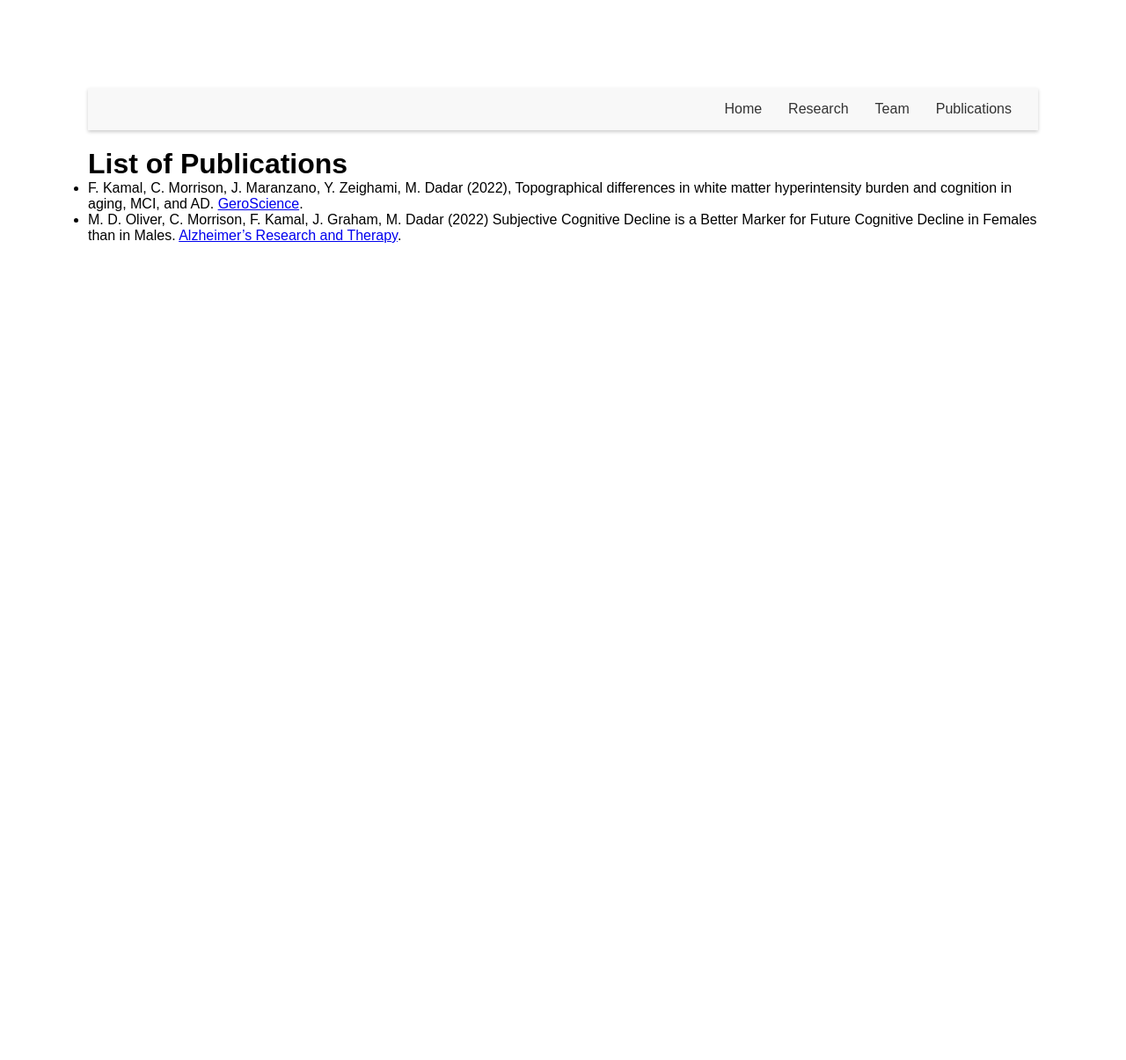
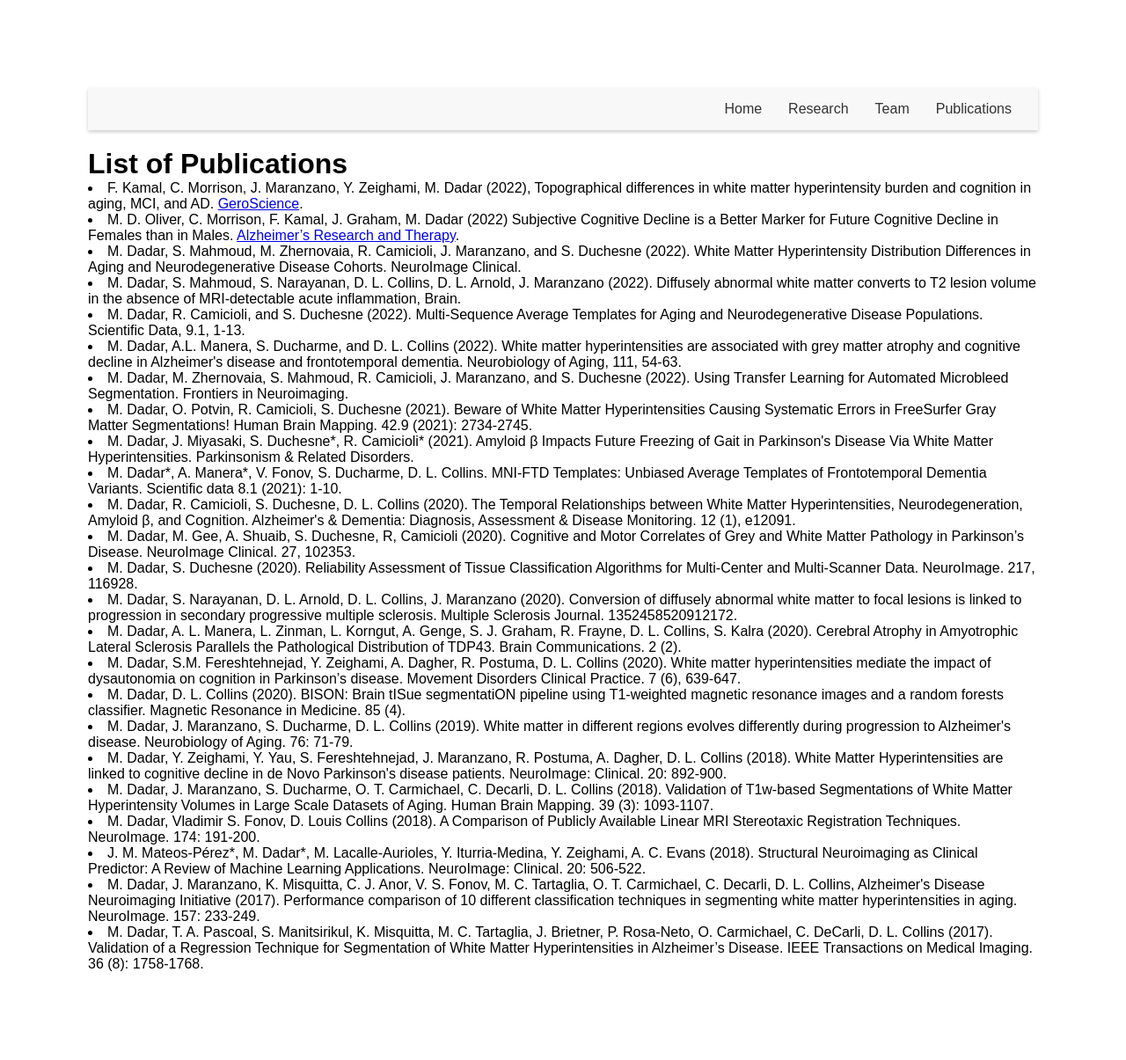
Before and after one commit to VANDAlab/VANDAlab.github.io, a Jekyll site: the page publications.html, which Jekyll copies as it is, in a window 1280 px wide. Shown: the whole page at 88% size. Built offline with Jekyll 4.4.1, drawn with Linux system fonts in a browser that asks for light colours; before the commit the page ends 900 px from its top, so only the background shows below that.

Commit message:
Update publications.html

```diff
--- a/publications.html
+++ b/publications.html
@@ -21,16 +21,32 @@
   <h1>List of Publications</h1>
 </header>
 
-<ul>
   <li> F. Kamal, C. Morrison, J. Maranzano, Y. Zeighami, M. Dadar (2022),
-    Topographical differences in white matter hyperintensity burden and cognition in aging, MCI, and AD.
-    <a href="https://link.springer.com/article/10.1007/s11357-022-00665-6" target="_blank">GeroScience</a>.
-  </li>
-  <li> M. D. Oliver, C. Morrison, F. Kamal, J. Graham, M. Dadar (2022) Subjective Cognitive Decline is a Better Marker for
-    Future Cognitive Decline in Females than in Males.
-    <a href="https://alzres.biomedcentral.com/articles/10.1186/s13195-022-01138-w" target="_blank">Alzheimer’s Research and Therapy</a>.
-  </li>
-</ul>
+    Topographical differences in white matter hyperintensity burden and cognition in aging, MCI, and AD.  <a href="https://link.springer.com/article/10.1007/s11357-022-00665-6" target="_blank">GeroScience</a>. </li>
+  <li> M. D. Oliver, C. Morrison, F. Kamal, J. Graham, M. Dadar (2022) Subjective Cognitive Decline is a Better Marker for Future Cognitive Decline in Females than in Males.
+    <a href="https://alzres.biomedcentral.com/articles/10.1186/s13195-022-01138-w" target="_blank">Alzheimer’s Research and Therapy</a>. </li>
+ <li>  M. Dadar, S. Mahmoud, M. Zhernovaia, R. Camicioli, J. Maranzano, and S. Duchesne (2022). White Matter Hyperintensity Distribution Differences in Aging and Neurodegenerative Disease Cohorts. NeuroImage Clinical.  </li>
+ <li> M. Dadar, S. Mahmoud, S. Narayanan, D. L. Collins, D. L. Arnold, J. Maranzano (2022). Diffusely abnormal white matter converts to T2 lesion volume in the absence of MRI-detectable acute inflammation, Brain.  </li>
+ <li> M. Dadar, R. Camicioli, and S. Duchesne (2022). Multi-Sequence Average Templates for Aging and Neurodegenerative Disease Populations. Scientific Data, 9.1, 1-13.  </li>
+ <li> M. Dadar, A.L. Manera, S. Ducharme, and D. L. Collins (2022). White matter hyperintensities are associated with grey matter atrophy and cognitive decline in Alzheimer's disease and frontotemporal dementia. Neurobiology of Aging, 111, 54-63.  </li>
+ <li> M. Dadar, M. Zhernovaia, S. Mahmoud, R. Camicioli, J. Maranzano, and S. Duchesne (2022). Using Transfer Learning for Automated Microbleed Segmentation. Frontiers in Neuroimaging.  </li>
+ <li> M. Dadar, O. Potvin, R. Camicioli, S. Duchesne (2021). Beware of White Matter Hyperintensities Causing Systematic Errors in FreeSurfer Gray Matter Segmentations! Human Brain Mapping. 42.9 (2021): 2734-2745.  </li>
+ <li> M. Dadar, J. Miyasaki, S. Duchesne*, R. Camicioli* (2021). Amyloid β Impacts Future Freezing of Gait in Parkinson's Disease Via White Matter Hyperintensities. Parkinsonism & Related Disorders.  </li>
+ <li> M. Dadar*, A. Manera*, V. Fonov, S. Ducharme, D. L. Collins. MNI-FTD Templates: Unbiased Average Templates of Frontotemporal Dementia Variants. Scientific data 8.1 (2021): 1-10.  </li>
+ <li> M. Dadar, R. Camicioli, S. Duchesne, D. L. Collins (2020). The Temporal Relationships between White Matter Hyperintensities, Neurodegeneration, Amyloid β, and Cognition. Alzheimer's & Dementia: Diagnosis, Assessment & Disease Monitoring. 12 (1), e12091.  </li>
+ <li> M. Dadar, M. Gee, A. Shuaib, S. Duchesne, R, Camicioli (2020). Cognitive and Motor Correlates of Grey and White Matter Pathology in Parkinson’s Disease. NeuroImage Clinical. 27, 102353.  </li>
+ <li> M. Dadar, S. Duchesne (2020). Reliability Assessment of Tissue Classification Algorithms for Multi-Center and Multi-Scanner Data. NeuroImage. 217, 116928.  </li>
+ <li> M. Dadar, S. Narayanan, D. L. Arnold, D. L. Collins, J. Maranzano (2020). Conversion of diffusely abnormal white matter to focal lesions is linked to progression in secondary progressive multiple sclerosis. Multiple Sclerosis Journal. 1352458520912172.  </li>
+ <li> M. Dadar, A. L. Manera, L. Zinman, L. Korngut, A. Genge, S. J. Graham, R. Frayne, D. L. Collins, S. Kalra (2020). Cerebral Atrophy in Amyotrophic Lateral Sclerosis Parallels the Pathological Distribution of TDP43. Brain Communications. 2 (2).  </li>
+ <li> M. Dadar, S.M. Fereshtehnejad, Y. Zeighami, A. Dagher, R. Postuma, D. L. Collins (2020). White matter hyperintensities mediate the impact of dysautonomia on cognition in Parkinson’s disease. Movement Disorders Clinical Practice. 7 (6), 639-647.  </li>
+ <li> M. Dadar, D. L. Collins (2020). BISON: Brain tISue segmentatiON pipeline using T1-weighted magnetic resonance images and a random forests classifier. Magnetic Resonance in Medicine. 85 (4).  </li>
+ <li> M. Dadar, J. Maranzano, S. Ducharme, D. L. Collins (2019). White matter in different regions evolves differently during progression to Alzheimer's disease. Neurobiology of Aging. 76: 71-79.  </li>
+ <li> M. Dadar, Y. Zeighami, Y. Yau, S. Fereshtehnejad, J. Maranzano, R. Postuma, A. Dagher, D. L. Collins (2018). White Matter Hyperintensities are linked to cognitive decline in de Novo Parkinson's disease patients. NeuroImage: Clinical. 20: 892-900.  </li>
+ <li> M. Dadar, J. Maranzano, S. Ducharme, O. T. Carmichael, C. Decarli, D. L. Collins (2018). Validation of T1w-based Segmentations of White Matter Hyperintensity Volumes in Large Scale Datasets of Aging. Human Brain Mapping. 39 (3): 1093-1107.  </li>
+ <li> M. Dadar, Vladimir S. Fonov, D. Louis Collins (2018). A Comparison of Publicly Available Linear MRI Stereotaxic Registration Techniques. NeuroImage. 174: 191-200.  </li>
+ <li> J. M. Mateos-Pérez*, M. Dadar*, M. Lacalle-Aurioles, Y. Iturria-Medina, Y. Zeighami, A. C. Evans (2018). Structural Neuroimaging as Clinical Predictor: A Review of Machine Learning Applications. NeuroImage: Clinical. 20: 506-522.  </li>
+ <li> M. Dadar, J. Maranzano, K. Misquitta, C. J. Anor, V. S. Fonov, M. C. Tartaglia, O. T. Carmichael, C. Decarli, D. L. Collins, Alzheimer's Disease Neuroimaging Initiative (2017). Performance comparison of 10 different classification techniques in segmenting white matter hyperintensities in aging. NeuroImage. 157: 233-249.  </li>
+ <li> M. Dadar, T. A. Pascoal, S. Manitsirikul, K. Misquitta, M. C. Tartaglia, J. Brietner, P. Rosa-Neto, O. Carmichael, C. DeCarli, D. L. Collins (2017). Validation of a Regression Technique for Segmentation of White Matter Hyperintensities in Alzheimer’s Disease. IEEE Transactions on Medical Imaging. 36 (8): 1758-1768.  </li>
 
 </body>
 </html>
```
